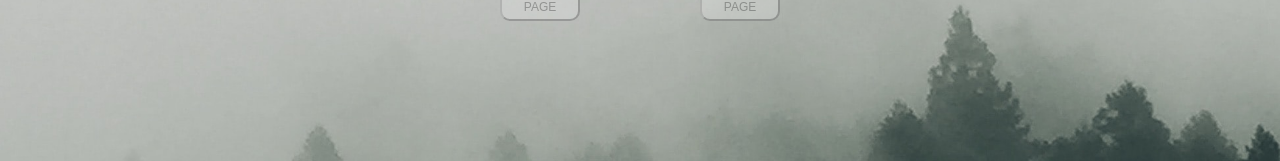
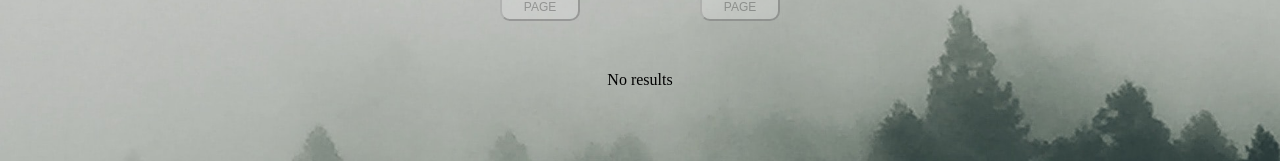
Before and after one commit to neiloxx/react, a React app in the folder react-api/: page / in a window 1280 px wide. Shown: the part 322-483 px from the top of the page. Built offline with nearby package versions, Linux system fonts and the light colour scheme.

Commit message:
feat: add loading&no-result condition

```diff
--- a/react-api/src/containers/App.tsx
+++ b/react-api/src/containers/App.tsx
@@ -7,15 +7,23 @@ const defaultImage = './public/assets/images/default-image.jpg';
 
 const App: React.FC = () => {
   const [articles, setArticles] = useState<Array<any>>([]);
+  const [results, setResults] = useState<number>(0);
 
   return (
     <main className="main">
       <h1 className="main__title">react. api</h1>
-      <SearchForm setArticles={setArticles} />
+      <SearchForm setArticles={setArticles} setResults={setResults} />
       <div className="main__articles-field">
-        {articles.map(article => (
+        {!articles.length ? (
+          results ? (
+            <p>Loading</p>
+          ) : (
+            <p>No results</p>
+          )
+        ) : (
+          articles.map(article => (
             <Article
-            key={`${article.author}${article.title}`}
+              key={`${article.author}-${article.title}-${article.publishedAt}`}
               author={article.author}
               title={article.title}
               content={article.content}
@@ -23,7 +31,8 @@ const App: React.FC = () => {
               source={article.source}
               urlToImage={article.urlToImage || defaultImage}
             />
-        ))}
+          ))
+        )}
       </div>
     </main>
   );
```
Lines whose indentation alone changed are shown as unchanged.
